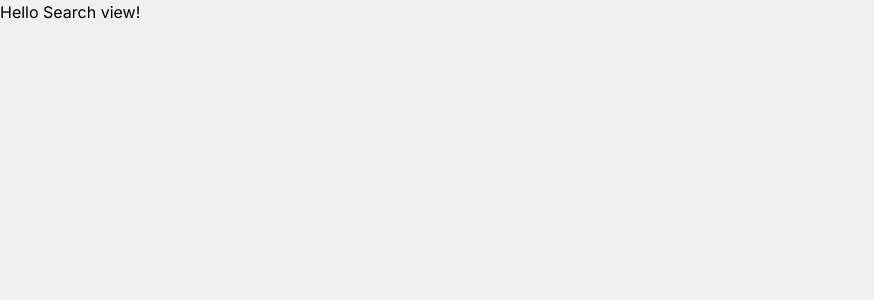
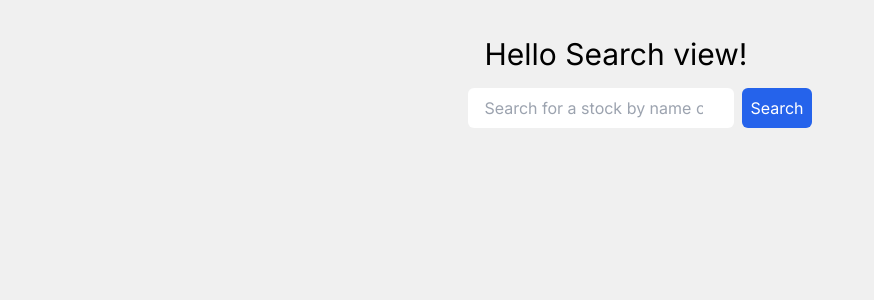
Before and after one commit to Petiazediter/StockAppClient, a Next.js app: page / in a window 1280 px wide. Shown: the top 300 px of the page, without its empty margins (0-874 px from the left). Built offline with nearby package versions, Linux system fonts and the light colour scheme.

Commit message:
feat: implement basic frame for search view

```diff
--- a/app/globals.css
+++ b/app/globals.css
@@ -16,6 +16,9 @@
 
 body {
   height: 100vh;
+  display: flex;
+  flex-direction: column;
+  align-items: center;
   color: rgb(var(--foreground-rgb));
   background: rgb(var(--background-rgb));
 }
--- a/app/page.tsx
+++ b/app/page.tsx
@@ -1,7 +1,15 @@
 export default function Home() {
   return (
-    <main>
-      <h1>Hello Search view!</h1>
+    <main className="m-5">
+      <h1 className='text-3xl m-4'>Hello Search view!</h1>
+      <form className='flex gap-2 flex-col md:flex-row'>
+        <input
+          className="rounded-md px-4 py-2"
+          type="search" placeholder="Search for a stock by name or symbol" />
+        <button
+          className="p-2 bg-blue-600 text-white rounded-md"
+          type="submit">Search</button>
+      </form>
     </main>
   )
 }
```
